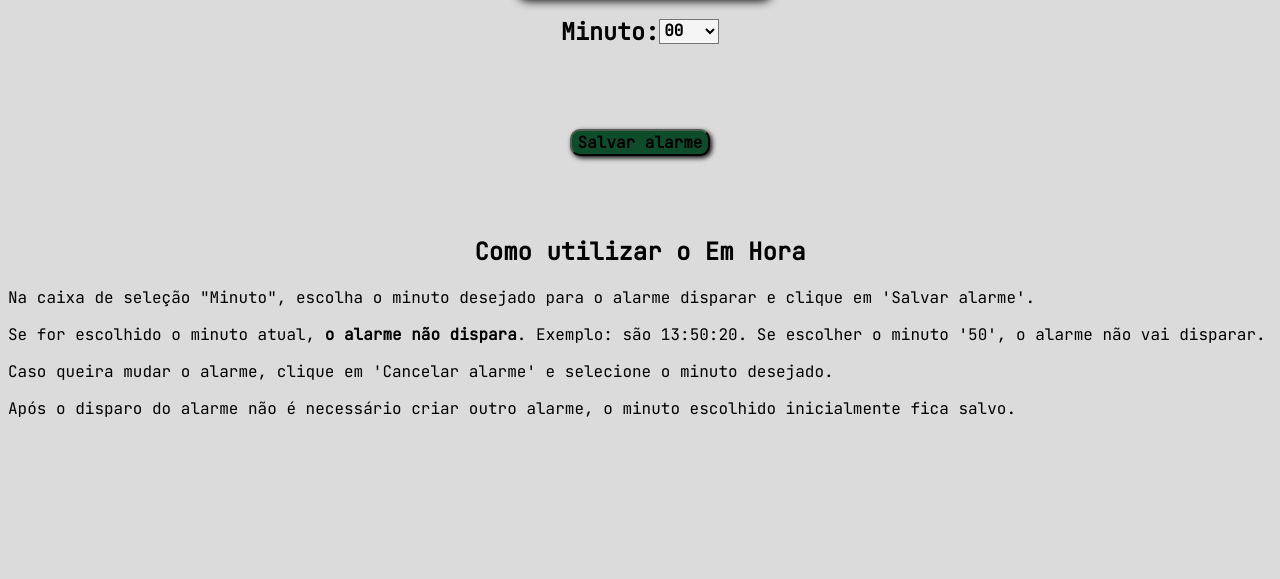
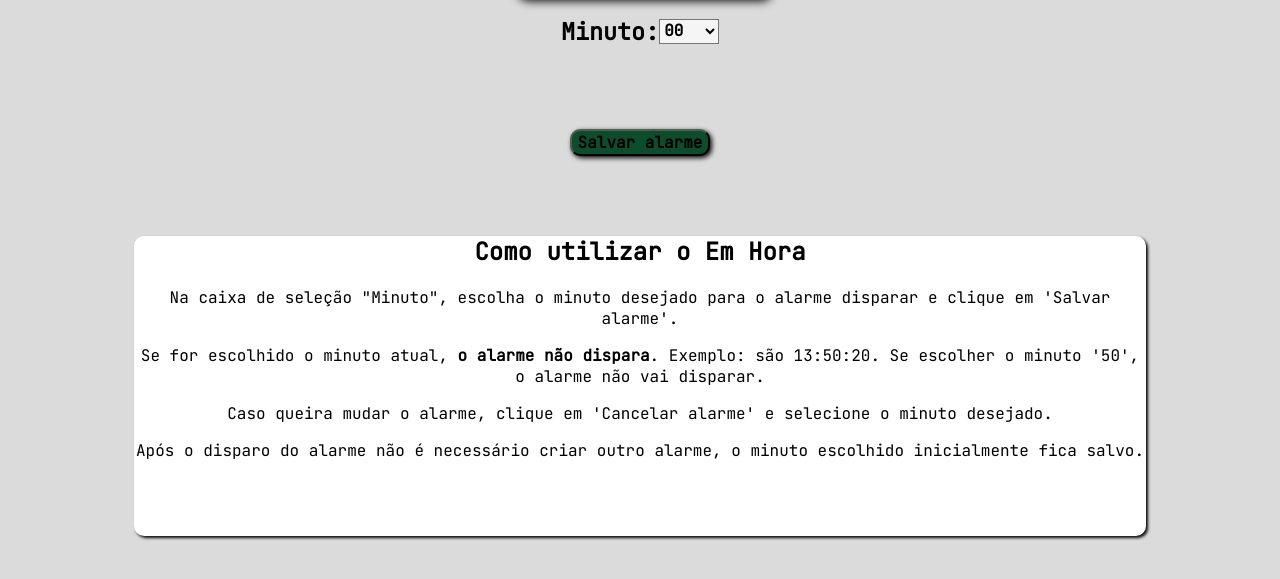
Before and after one commit to lgdacruz/alarme_lgdacruz.github.io, a plain HTML site: page index.html in a window 1280 px wide. Shown: the part 309-888 px from the top of the page. After the commit the page ends 853 px from the top, so only its background shows below. Drawn offline with Linux system fonts and the light colour scheme.

Commit message:
Add files via upload

```diff
--- a/style.css
+++ b/style.css
@@ -87,12 +87,16 @@ header p{
     background-color: #4d0e0d
 }
 #utilizar{
-    width: 100%;
-    height: 1000px;
+    border-radius: 10px;
+    box-shadow: 2px 2px 3px #080908;
+    margin: 0 auto;
+    width: 80%;
+    height: 300px;
     margin-top: 80px;
     font-size: 1rem;
     text-align: center;
+    background-color: white;
 }
 #utilizar p{
-    text-align:left;
+    text-align:center;
 }
```
